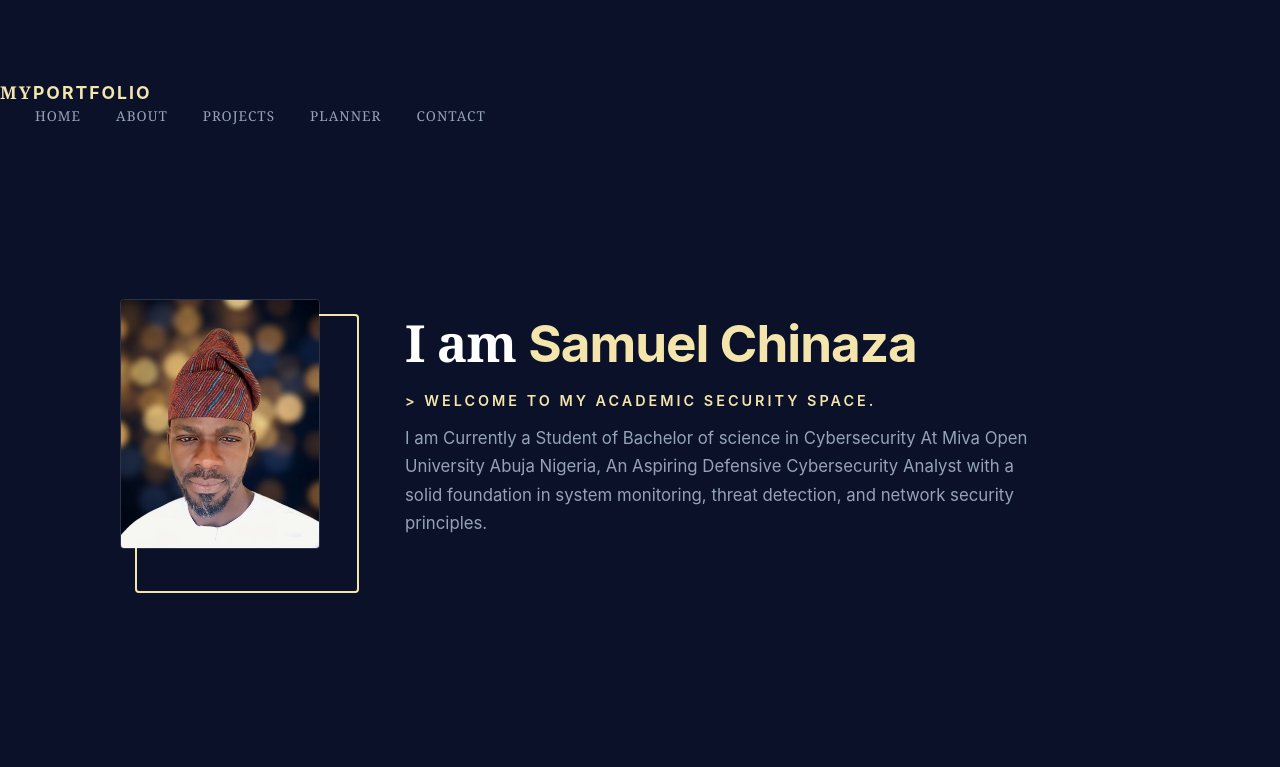
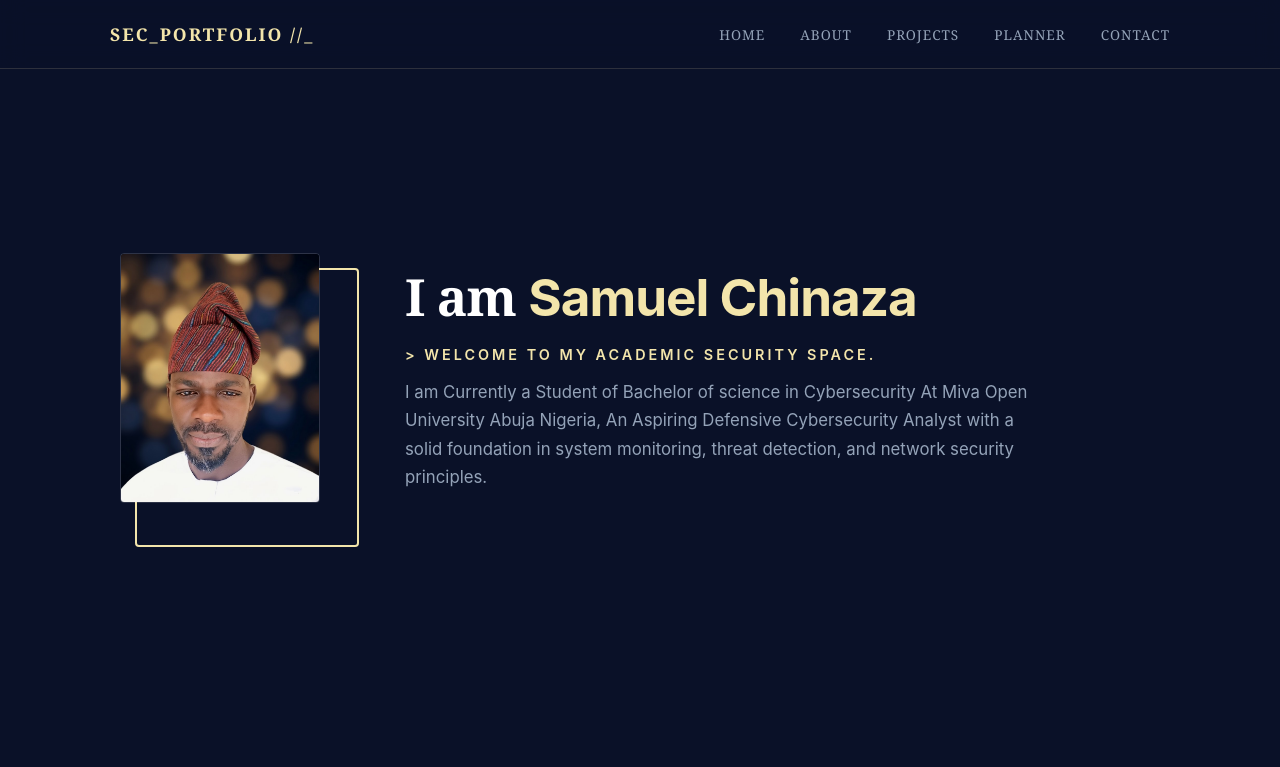
Before and after one commit to SammyNaza/Portfolio, a plain HTML site: page index.html in a window 1280 px wide. Shown: the top 767 px of the page. Drawn offline with Linux system fonts and the light colour scheme.

Commit message:
Update index.html

```diff
--- a/index.html
+++ b/index.html
@@ -7,18 +7,19 @@
     <link rel="stylesheet" href="style.css">
 </head>
 <body>
-<nav class="portfolio-nav">
-  <!-- Gold accent logo -->
-  <div class="logo">My<span class="gold-text">Portfolio</span></div>
+<!-- 1. HOMEPAGE SECTION (As Header and Hero View) -->
+    <header>
+        <nav class="navbar">
+            <div class="logo">SEC_PORTFOLIO //_</div>
+            <ul class="nav-links">
+                <li><a href="#home">Home</a></li>
+                <li><a href="#about">About</a></li>
+                <li><a href="#projects">Projects</a></li>
+                <li><a href="#planner">Planner</a></li>
+                <li><a href="#contact">Contact</a></li>
+            </ul>
+        </nav>
 
-  <ul class="nav-links">
-    <li><a href="index.html" class="nav-item">Home</a></li>
-    <li><a href="about.html" class="nav-item">About</a></li>
-    <li><a href="projects.html" class="nav-item">Projects</a></li>
-    <li><a href="planner.html" class="nav-item">Planner</a></li>
-    <li><a href="contact.html" class="nav-item">Contact</a></li>
-  </ul>
-</nav>
 
     </header>
 
```
